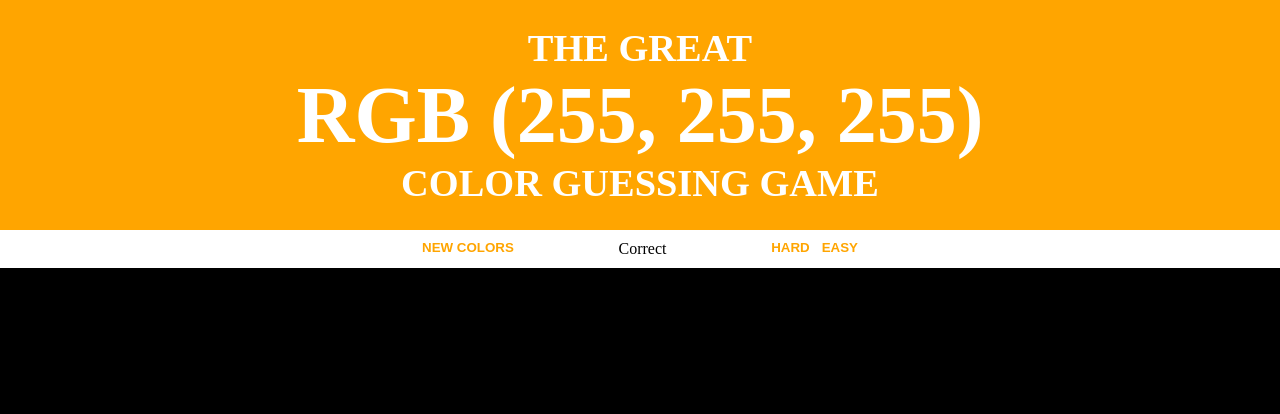
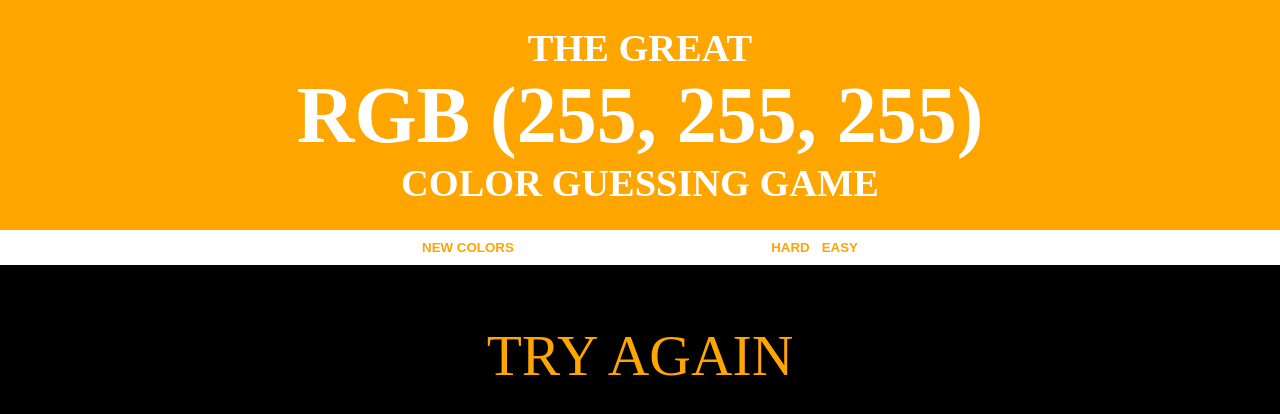
Before and after one commit to RandyRomero/colorGame, a plain HTML site: page index.html in a window 1280 px wide. Drawn offline with Linux system fonts and the light colour scheme.

Commit message:
relocate 'try again/correct message to the footer, make and big and bright

```diff
--- a/css/main.css
+++ b/css/main.css
@@ -57,7 +57,7 @@ nav {
 	text-align: center;
 }
 
-nav p, nav button {
+nav button {
 	margin: 0;
 	padding-bottom: 10px;
 	padding-top: 10px;
@@ -89,9 +89,6 @@ nav button:first-of-type {
 	float: left;
 }
 
-nav p {
-	display: inline-block;
-}
 
 nav button:nth-of-type(2),
 nav button:nth-of-type(3) {
@@ -103,6 +100,17 @@ nav button:nth-of-type(3) {
 /******************************** MAIN *********************************/
 
 main {
+}
+
+/******************************** FOOTER *********************************/
+footer {
+	text-align: center;
+}
+
+footer p {
+	color: orange;
+	font-size: calc(2vw + 4vh);
+	text-transform: uppercase;
 }
 
 /**************************** MEDIA QUERIES *****************************/
--- a/index.html
+++ b/index.html
@@ -14,7 +14,6 @@
 	<nav>
 		<div class="container clearfix">
 			<button>New colors</button>
-			<p>Correct</p>
 			<button>Easy</button>
 			<button>Hard</button>
 		</div>
@@ -24,6 +23,9 @@
 
 		</div>
 	</main>
+	<footer>
+		<p>Try Again</p>
+	</footer>
 	<script type="text/javascript" src="js/main.js"></script>
 </body>
 </html>
```
